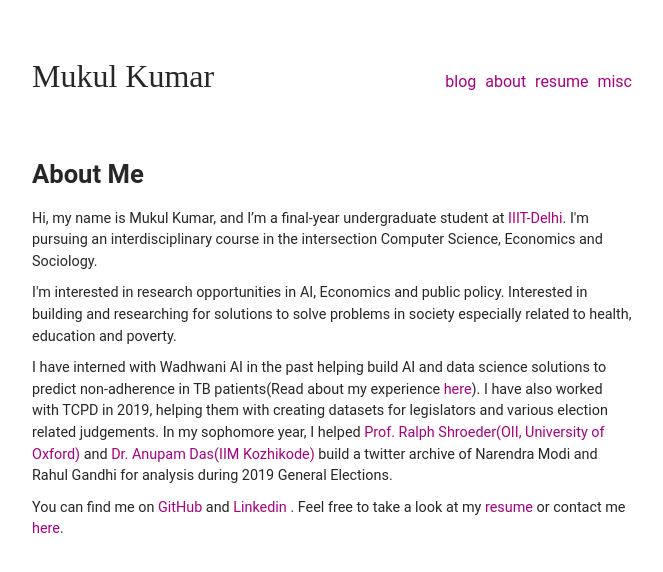
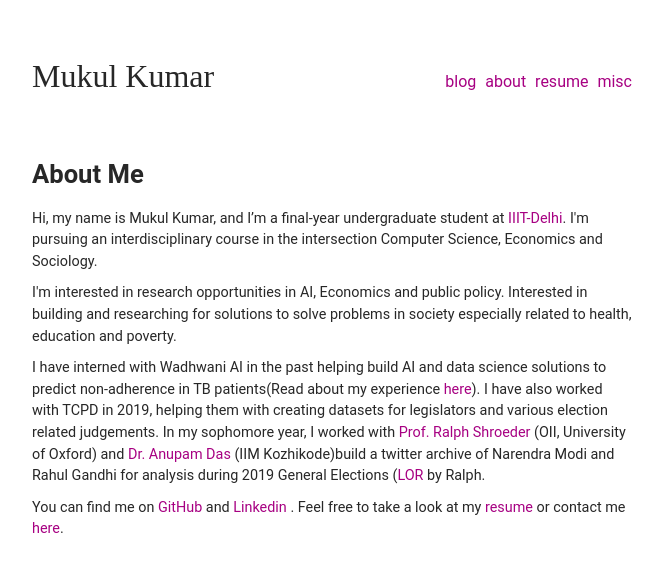
Before and after one commit to mukulkumar22/mukulkumar22.github.io, a Jekyll site: the page index.html, which Jekyll copies as it is, in a window 1280 px wide. Shown: the top 572 px of the page, without its empty margins (308-971 px from the left). Built offline with Jekyll 4.4.1, drawn with Linux system fonts in a browser that asks for light colours; some web fonts are replaced.

Commit message:
Update index.html

```diff
--- a/index.html
+++ b/index.html
@@ -76,7 +76,7 @@ href="https://fonts.googleapis.com/css?family=Inconsolata:400,700|Source+Sans+Pr
 <p>I'm interested in research opportunities in AI, Economics and public policy. Interested in building and researching for solutions to solve problems in society especially related to health, education and poverty.</p>
 
 <p>I have interned with Wadhwani AI in the past helping build AI and data science solutions to predict non-adherence in TB patients(Read about my experience <a href="https://medium.com/@muk137kumar/using-ai-to-help-tb-patients-in-india-my-internship-experience-at-wadhwani-ai-b0d59d1d67fb">here</a>). I have also worked with TCPD in 2019, helping them with creating datasets for legislators and various election related judgements.
-        In my sophomore year, I helped <a href = "https://www.oii.ox.ac.uk/people/ralph-schroeder/">Prof. Ralph Shroeder(OII, University of Oxford)</a> and <a href = "https://iimk.ac.in/faculty/facultyprofile.php?pid=anupamdas"> Dr. Anupam Das(IIM Kozhikode)</a> build a twitter archive of Narendra Modi and Rahul Gandhi for analysis during 2019 General Elections. </p>
+        In my sophomore year, I worked with <a href = "https://www.oii.ox.ac.uk/people/ralph-schroeder/">Prof. Ralph Shroeder</a> (OII, University of Oxford) and <a href = "https://iimk.ac.in/faculty/facultyprofile.php?pid=anupamdas"> Dr. Anupam Das </a>(IIM Kozhikode)build a twitter archive of Narendra Modi and Rahul Gandhi for analysis during 2019 General Elections (<a href = "https://drive.google.com/file/d/1jEgTkhetZ8ArhKSFncXircSn78M-1Tqm/view?usp=sharing">LOR </a> by Ralph. </p>
 
 
 
```
